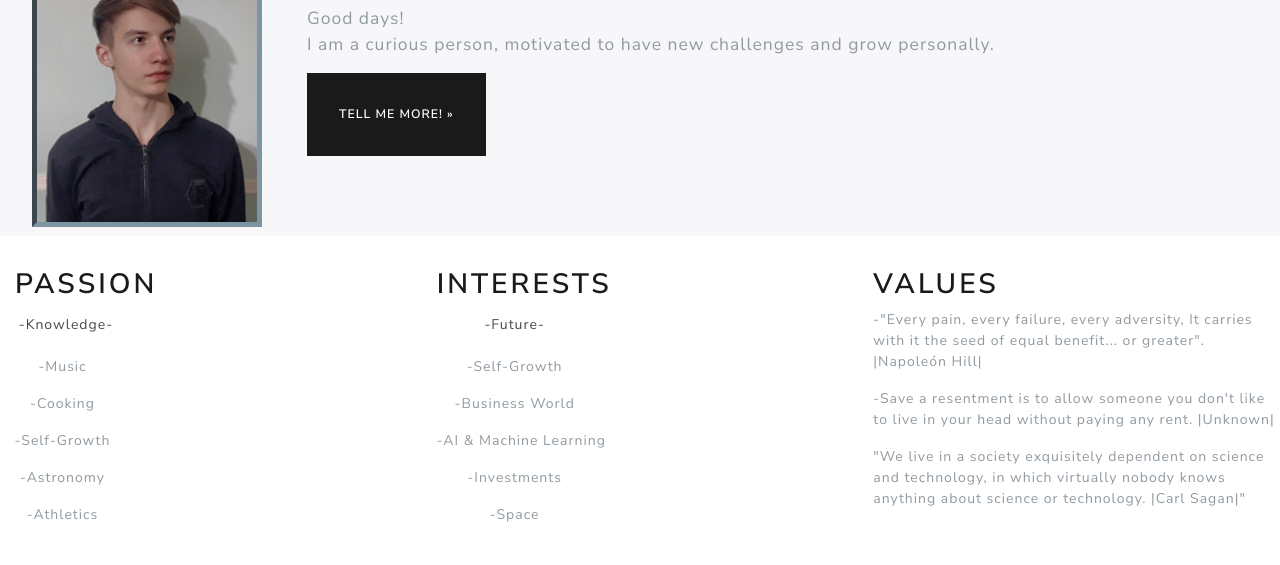
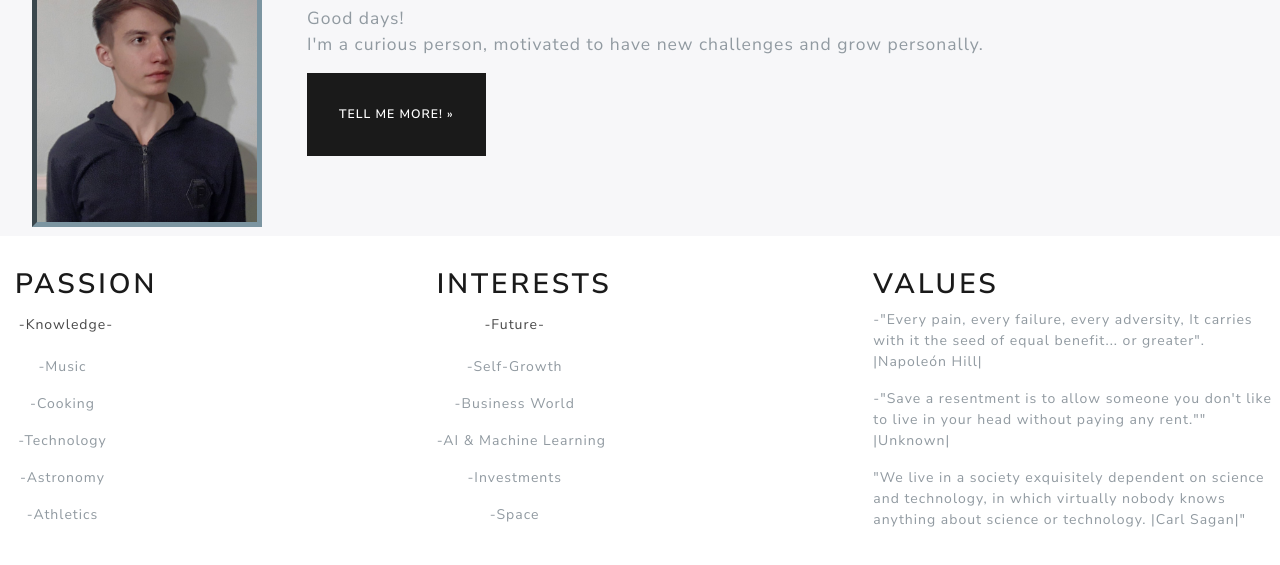
Before and after one commit to iskewedI/iskewedI.github.io, a plain HTML site: page index.html in a window 1280 px wide. Shown: the part 197-762 px from the top of the page. Drawn offline with Linux system fonts and the light colour scheme.

Commit message:
Several corrections

```diff
--- a/index.html
+++ b/index.html
@@ -38,7 +38,7 @@
             <img src="content/Foto_CV.png" alt="Avatar" style="width:100%;">
         </div >
             <h1 style="padding-left: 275px">Software Developer</h1>
-            <p class="lead" style="padding-left: 275px">Good days!<br/> I am a curious person, motivated to have new challenges and grow personally.</p>
+            <p class="lead" style="padding-left: 275px">Good days!<br/> I'm a curious person, motivated to have new challenges and grow personally.</p>
             <p style="padding-left: 275px"><a href="about.html" class="btn btn-primary btn-lg">Tell me more! &raquo;</a></p>
         </div>
 
@@ -48,7 +48,7 @@
                 <p style="width:132px; text-align:center; color:#494949; padding:5px">-Knowledge-</p>
                 <p style="width:125px; text-align:center;">-Music</p>
                 <p style="width:125px; text-align:center;">-Cooking</p>
-                <p style="width:125px; text-align:center;">-Self-Growth</p>
+                <p style="width:125px; text-align:center;">-Technology</p>
                 <p style="width:125px; text-align:center;">-Astronomy</p>
                 <p style="width:125px; text-align:center;">-Athletics</p>
 
@@ -70,8 +70,8 @@
                     seed of equal benefit... or greater". |Napoleón Hill|
                 </p>
                 <p style="text-align:left;">
-                    -Save a resentment is to allow someone you don't like to live in your head
-                    without paying any rent. |Unknown|
+                    -"Save a resentment is to allow someone you don't like to live in your head
+                    without paying any rent."" |Unknown|
                 </p>
                 <p style="text-align:left;">
                     "We live in a society exquisitely dependent on science and technology, in which virtually
```
Also changed, not shown: about.html (+4 -4 lines), projects.html (+2 -2 lines).
